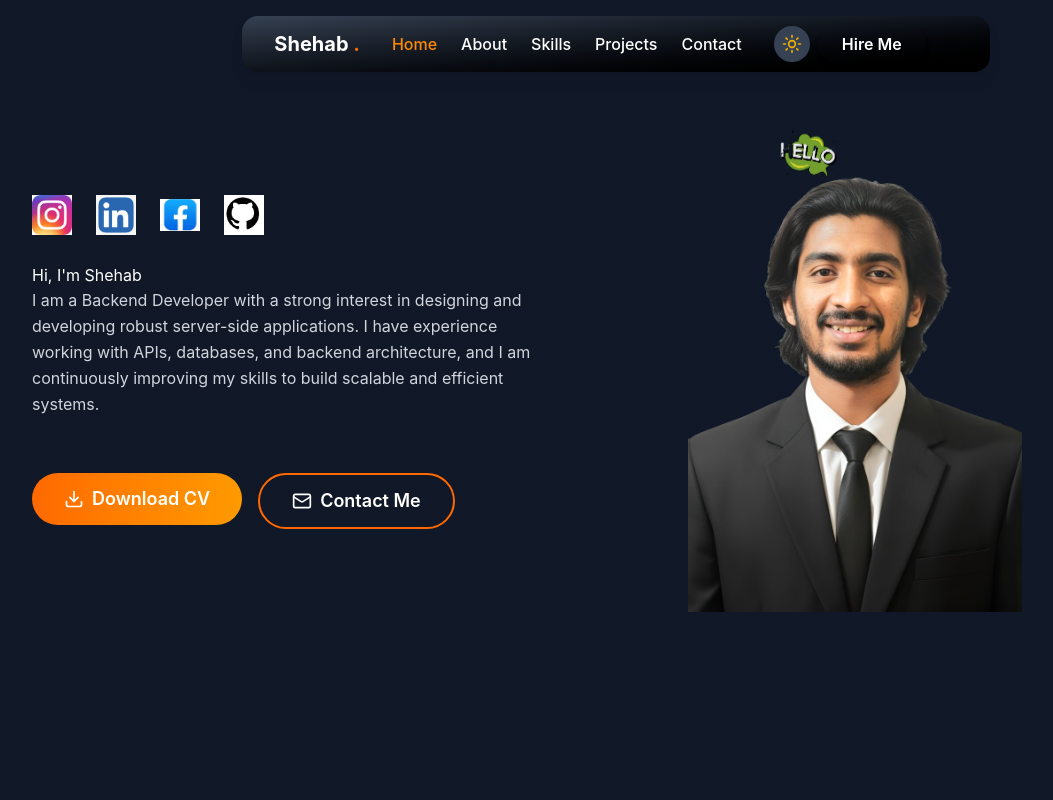
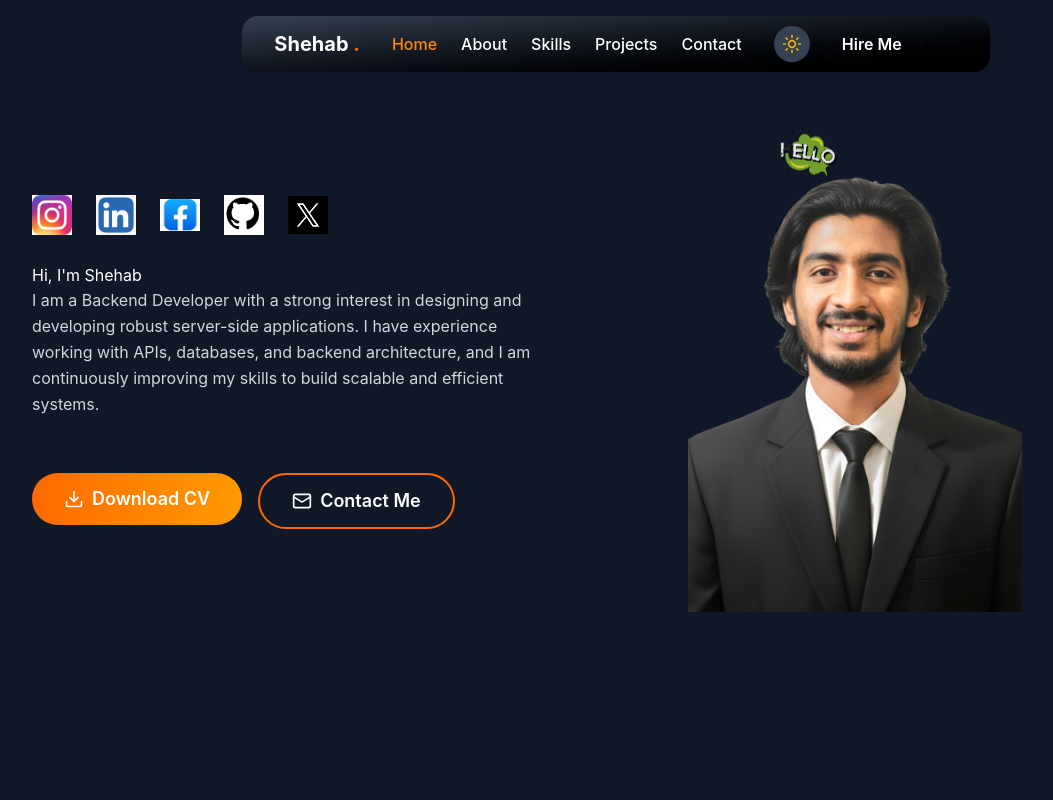
Before and after one commit to shehabuddin380/portfolio-website, a React (Vite) app: page / in a window 1280 px wide. Shown: the top 800 px of the page, without its empty margins (24-1077 px from the left). Built offline with nearby package versions, Linux system fonts and the light colour scheme.

Commit message:
add a twitter img

```diff
--- a/src/components/Hero.jsx
+++ b/src/components/Hero.jsx
@@ -4,6 +4,7 @@ import facebook from '../assets/Facebook.png'
 import github from '../assets/github.png'
 import CV from '../assets/CV.pdf'
 import CVPhoto from '../assets/CVPhoto.png'
+import Twitter from '../assets/Twitter.png'
 import hi from '../assets/hi.png'
 import { DownloadIcon, Mail } from "lucide-react";
 
@@ -15,6 +16,7 @@ const Hero = ({darkMode}) =>{
         { icon: linkedin, alt: 'LinkedIn' },
         { icon: facebook, alt: 'Facebook '},
         { icon: github, alt: 'GitHub' },
+        { icon: Twitter, alt: 'Twitter' },
     ];
     const darkTheme={
         textPrimary:'text-white',
```
Also changed, not shown: src/assets/Twitter.png (added).
